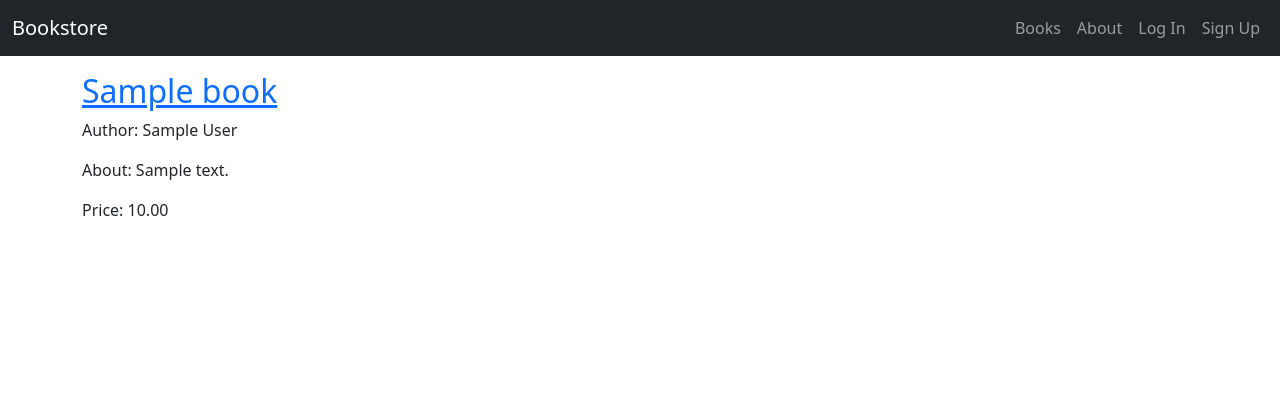
After one commit to NVDungg/D4P_cnpgsql, a Django app: page /books/1/ in a window 1280 px wide. The commit adds this page. Shown: the top 420 px of the page. Run offline with Django 4.2, Linux system fonts and the light colour scheme; tables that the repository leaves empty hold one stand-in row (values such as "Sample post"); parts of the project's set-up code (start-up, migrations or seed data) failed here and were passed over.

Commit message:
extend model book create template and view for book list n detail

```diff
--- a/django_project/books/admin.py
+++ b/django_project/books/admin.py
@@ -3,6 +3,6 @@ from .models import Book
 # Register your models here.
 
 class BookAdmin(admin.ModelAdmin):
-    list_display = ("title", "author", "price", )
+    list_display = ("title", "author", "price",)
 
 admin.site.register(Book, BookAdmin)
--- a/django_project/books/models.py
+++ b/django_project/books/models.py
@@ -1,4 +1,5 @@
 from django.db import models
+from django.urls import reverse
 
 # Create your models here.
 class Book(models.Model):
@@ -7,5 +8,8 @@ class Book(models.Model):
     about = models.CharField(max_length=500)
     price = models.DecimalField(max_digits=6, decimal_places=2)
 
+    def get_absolute_url(self):
+        return reverse("book_detail", kwargs={"pk": self.pk})
+
     def __str__(self):
         return self.title
--- /dev/null
+++ b/django_project/books/urls.py
@@ -0,0 +1,7 @@
+from django.urls import path
+from .views import BookListView, BookDetailView
+
+urlpatterns = [
+    path("", BookListView.as_view(), name="book_list"),
+    path("<int:pk>/", BookDetailView.as_view(), name="book_detail")
+]
--- a/django_project/books/views.py
+++ b/django_project/books/views.py
@@ -1,3 +1,13 @@
 from django.shortcuts import render
+from .models import Book
+from django.views.generic import ListView, DetailView
+# Create your views here.
 
-# Create your views here.
+class BookListView(ListView):
+    model = Book
+    context_object_name = "book_list"
+    template_name = "books/book_list.html"
+
+class BookDetailView(DetailView):
+    model = Book
+    template_name = "books/book_detail.html"
--- a/django_project/django_project/urls.py
+++ b/django_project/django_project/urls.py
@@ -25,4 +25,5 @@ urlpatterns = [
     # Local apps
     path("accounts/", include("accounts.urls")),
     path("", include("pages.urls")),
+    path("books/", include("books.urls")),
 ]
--- a/django_project/templates/_base.html
+++ b/django_project/templates/_base.html
@@ -24,6 +24,9 @@
             <div class=""collapse navbar-collapse" id="navbarCollapse"">
                 <ul class="navbar-nav me-auto mb-2 mb-md-0">
                     <li class="nav-item">
+                        <a class="nav-link" href="{% url 'book_list' %}">Books</a>
+                    </li>
+                    <li class="nav-item">
                         <a href="{% url 'about'%}" class="nav-link">About</a>
                     </li>
                     {% if user.is_authenticated %}
--- /dev/null
+++ b/django_project/templates/books/book_detail.html
@@ -0,0 +1,12 @@
+{% extends "_base.html" %}
+
+{% block title %}{{ object.title }}{% endblock title %}
+
+{% block content %}
+    <div class="book-detail">
+        <h2><a href="">{{ object.title }}</a></h2>
+        <p>Author: {{ object.author }}</p>
+        <p>About: {{book.about}}</p>
+        <p>Price: {{ object.price }}</p>
+    </div>
+{% endblock content %}
```
Also changed, not shown: django_project/templates/books/book_list.html (added, +11 -0 lines).
